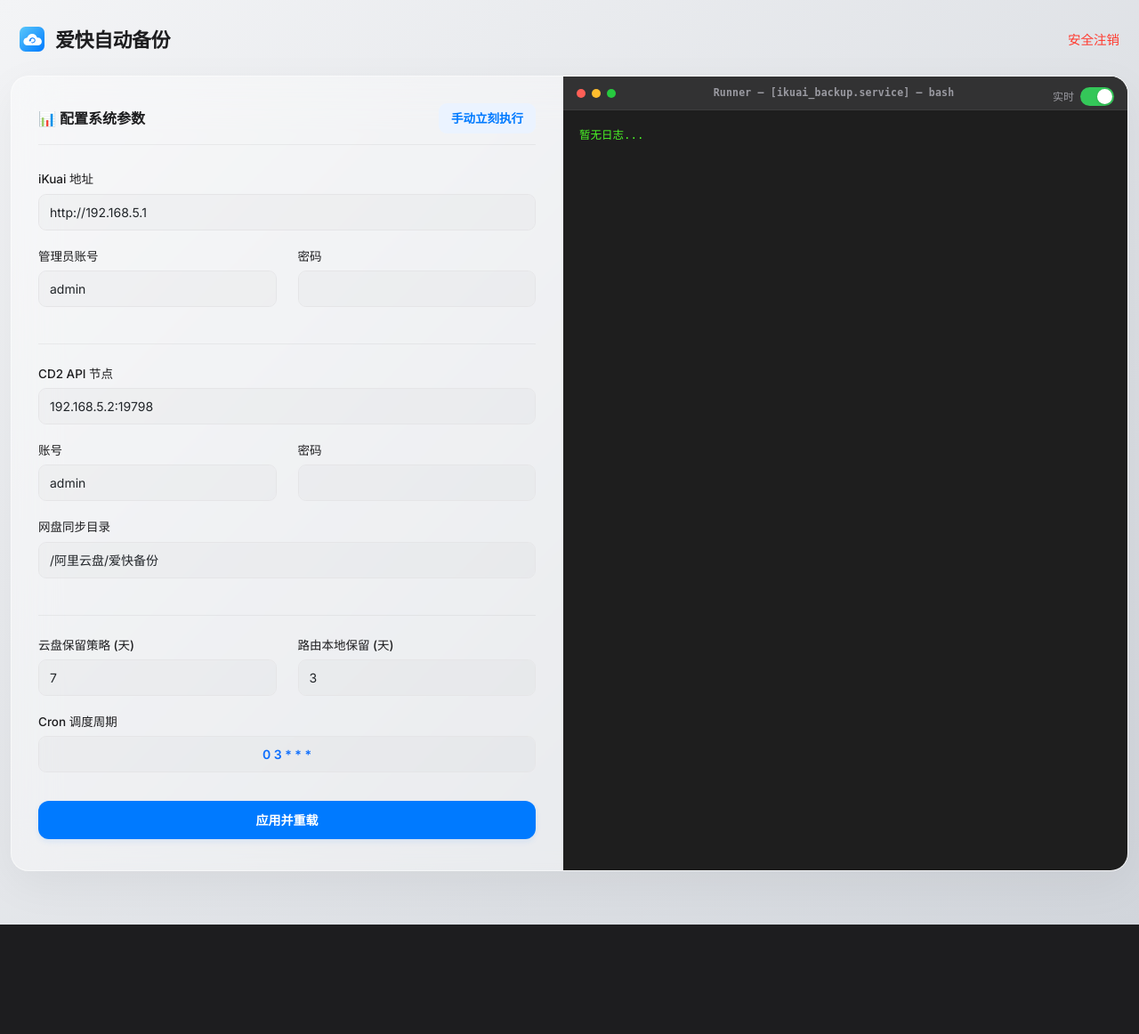
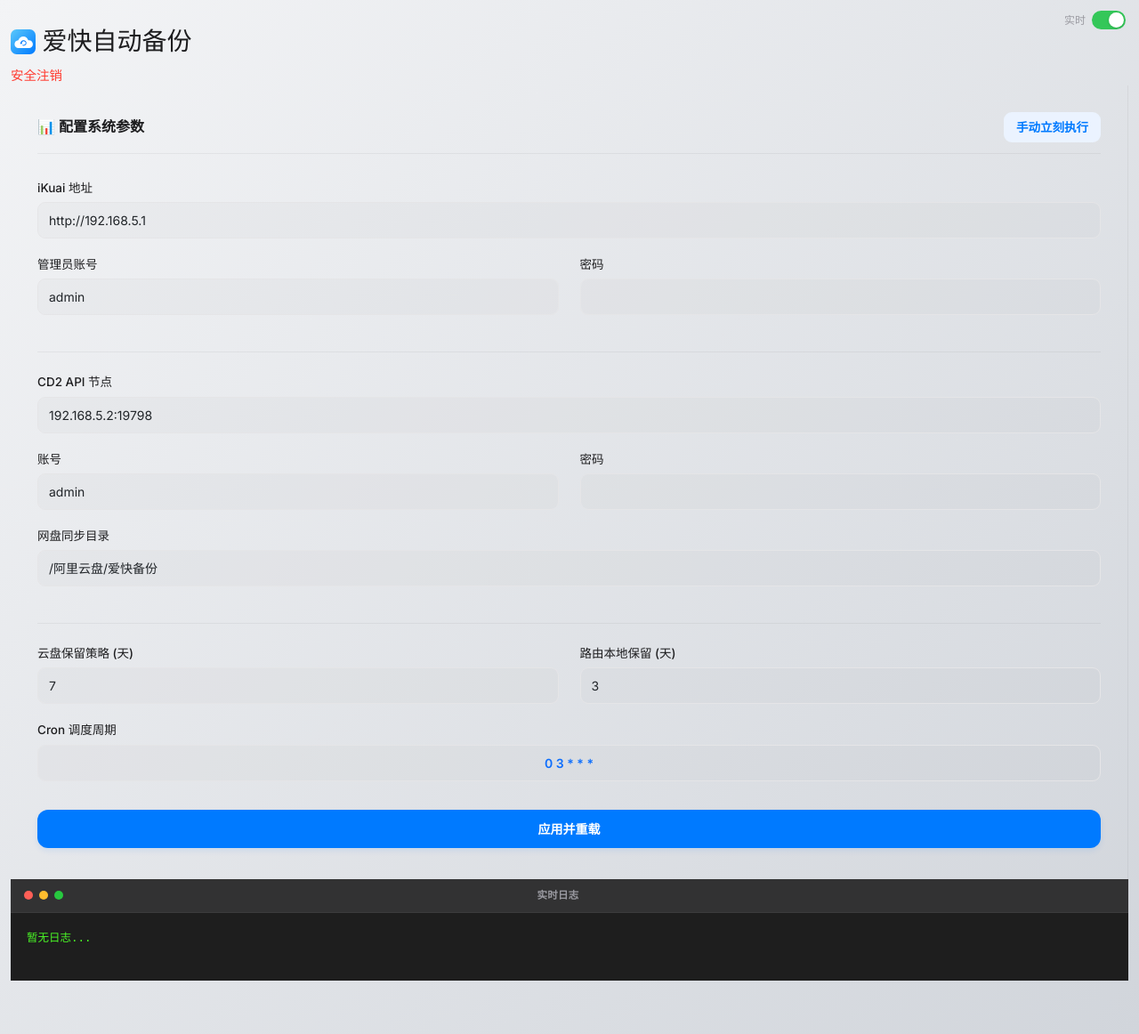
Before and after one commit to jiumian8/ikua-backup-jiumian, a Flask app: page / in a window 1280 px wide. Shown: the whole page at 89% size. Before the commit the page ends 1039 px from the top, so only its background shows below. Run offline with Flask 3, Linux system fonts and the light colour scheme; the visitor is signed in with stand-in values (Sample User, id 1); parts of the project's set-up code (start-up, migrations or seed data) failed here and were passed over.

Commit message:
Update CSS class names and terminal title in HTML

```diff
--- a/templates/index.html
+++ b/templates/index.html
@@ -18,16 +18,16 @@
             font-family: 'Inter', -apple-system, sans-serif;
             color: var(--text-main); padding: 30px 0 60px 0; min-height: 100vh;
         }
-        .modern-nav {
+        。modern-nav {
             display: flex; justify-content: space-between; align-items: center;
             margin-bottom: 25px; padding: 0 10px;
         }
-        .modern-nav h3 {
+        。modern-nav h3 {
             margin: 0; font-weight: 600; font-size: 22px; letter-spacing: -0.5px;
             display: flex; align-items: center; gap: 12px;
         }
 
-        .suite-wrapper {
+        。suite-wrapper {
             background: rgba(255, 255, 255, 0.4); backdrop-filter: blur(25px); -webkit-backdrop-filter: blur(25px);
             border-radius: 20px; border: 1px solid rgba(255, 255, 255, 0.5);
             box-shadow: 0 15px 50px rgba(0, 0, 0, 0.05);
@@ -157,7 +157,7 @@
                     <div class="mac-dot dot-yellow"></div>
                     <div class="mac-dot dot-green"></div>
                 </div>
-                <div class="terminal-title">Runner — [ikuai_backup.service] — bash</div>
+                <div class="terminal-title">实时日志</div>
                 <div style="width:70px"></div>
 
                 <div class="ios-toggle-label">
```
